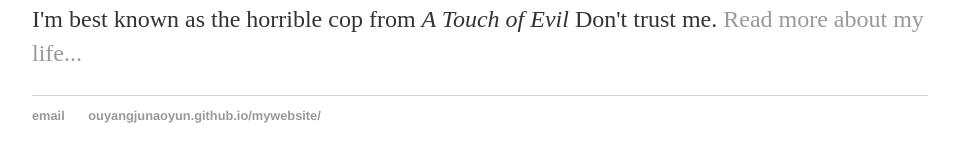
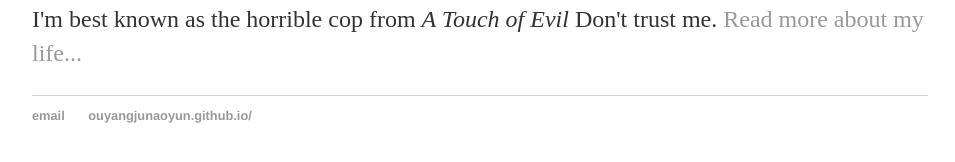
Before and after one commit to ouyangjunaoyun/mywebsite, a Jekyll site: the page built from index.html, in a window 1280 px wide. Shown: the part 194-356 px from the top of the page, without its empty margins (160-1115 px from the left). Built offline with Jekyll 4.4.1, drawn with Linux system fonts in a browser that asks for light colours.

Commit message:
Update default.html

```diff
--- a/_layouts/default.html
+++ b/_layouts/default.html
@@ -3,7 +3,7 @@
 		<head>
 			<title>{{ page.title }}</title>
 			<!-- link to main stylesheet -->
-			<link rel="stylesheet" type="text/css" href="https://ouyangjunaoyun.github.io/mywebsite/css/main.css">
+			<link rel="stylesheet" type="text/css" href="https://ouyangjunaoyun.github.io/css/main.css">
 		</head>
 		<body>
 			<nav>
@@ -22,7 +22,7 @@
 			<footer>
 	    		<ul>
 	        		<li><a href="mailto:jun.ouyang@mail.utoronto.ca">email</a></li>
-	        		<li><a href="https://ouyangjunaoyun.github.io/mywebsite/">ouyangjunaoyun.github.io/mywebsite/</a></li>
+	        		<li><a href="https://ouyangjunaoyun.github.io/">ouyangjunaoyun.github.io/</a></li>
 				</ul>
 			</footer>
 		</body>
```
